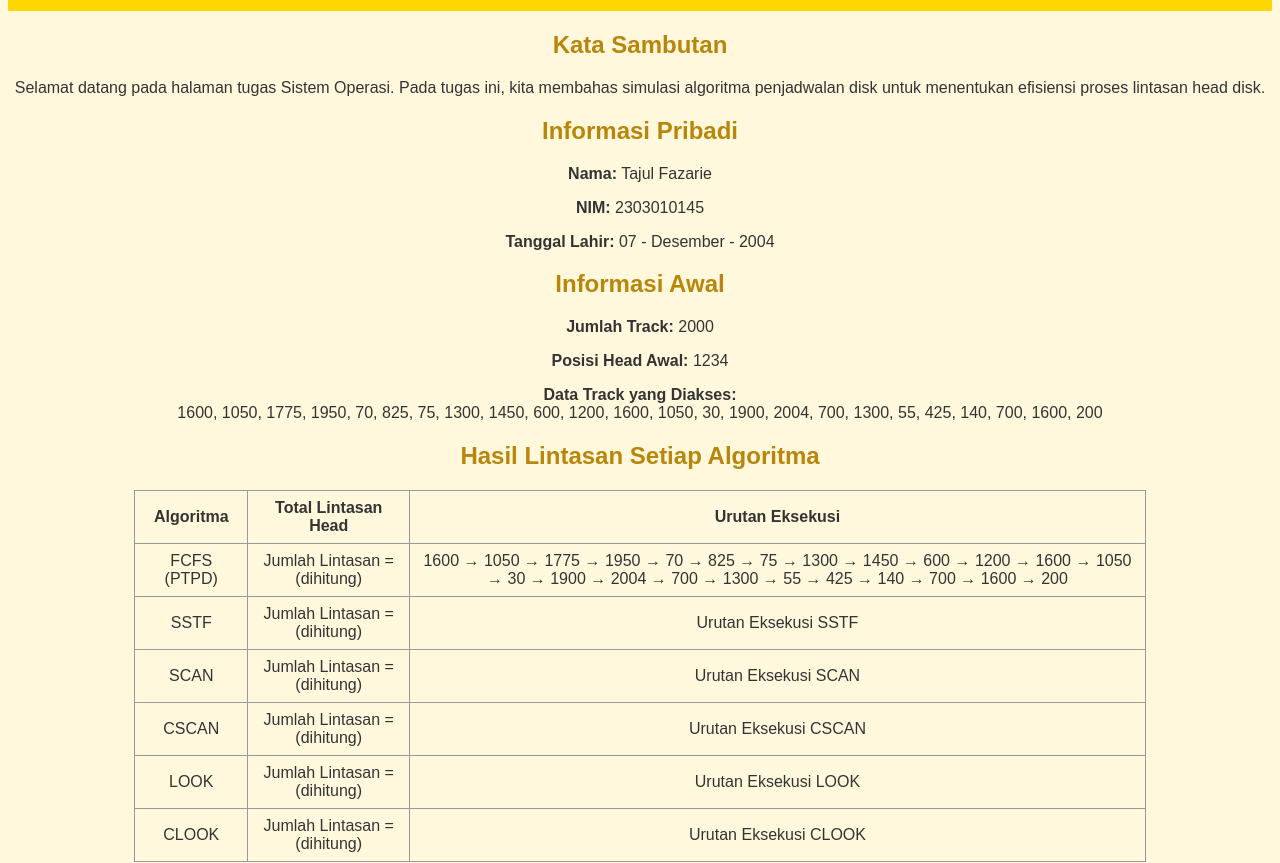
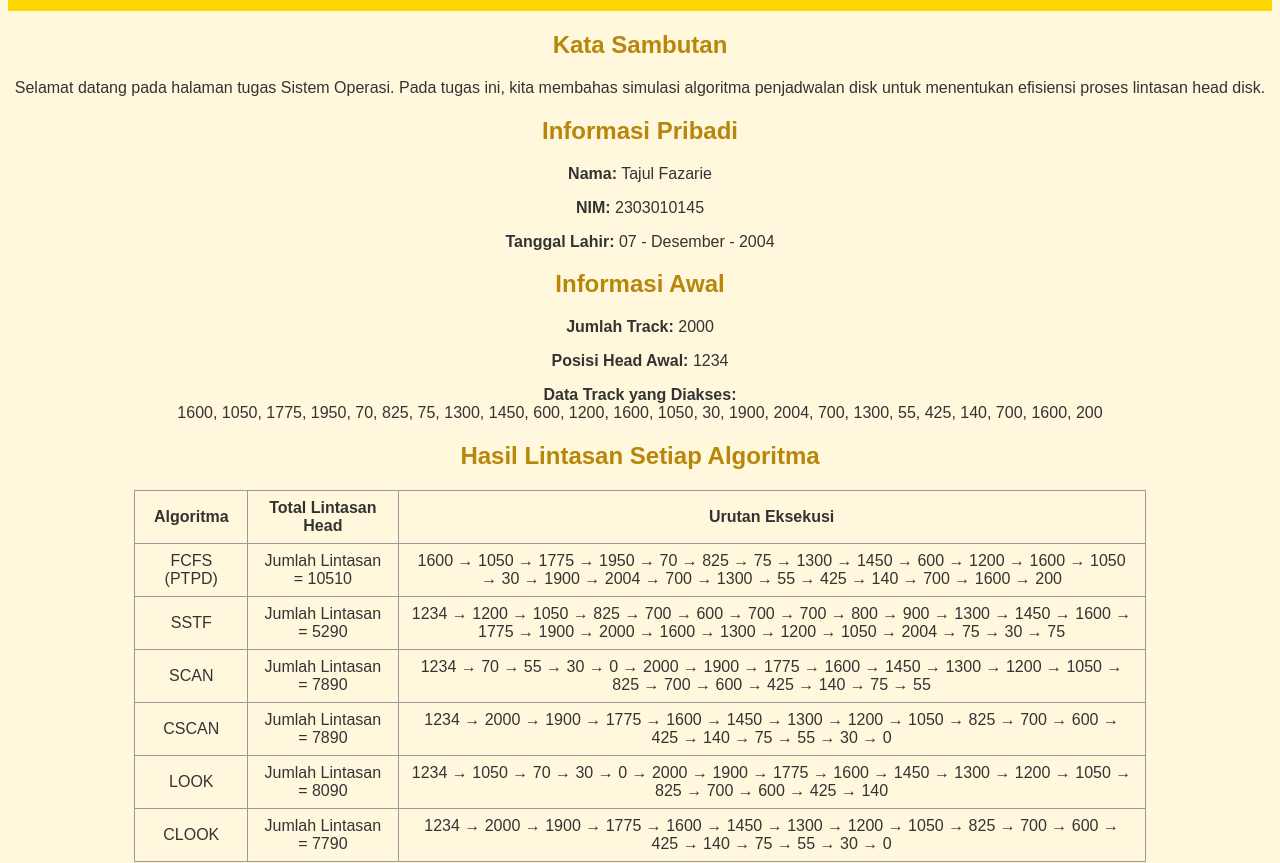
Before and after one commit to TajulFazarie/Tajul.github.io, a plain HTML site: page tugas1.html in a window 1280 px wide. Shown: the part 97-960 px from the top of the page. Drawn offline with Linux system fonts and the light colour scheme.

Commit message:
Update tugas1.html

```diff
--- a/tugas1.html
+++ b/tugas1.html
@@ -41,33 +41,33 @@
             </tr>
             <tr>
                 <td>FCFS (PTPD)</td>
-                <td>Jumlah Lintasan = (dihitung)</td>
+                <td>Jumlah Lintasan = 10510</td>
                 <td>1600 → 1050 → 1775 → 1950 → 70 → 825 → 75 → 1300 → 1450 → 600 → 1200 → 1600 → 1050 → 30 → 1900 → 2004 → 700 → 1300 → 55 → 425 → 140 → 700 → 1600 → 200</td>
             </tr>
             <tr>
                 <td>SSTF</td>
-                <td>Jumlah Lintasan = (dihitung)</td>
-                <td>Urutan Eksekusi SSTF</td>
+                <td>Jumlah Lintasan = 5290</td>
+                <td>1234 → 1200 → 1050 → 825 → 700 → 600 → 700 → 700 → 800 → 900 → 1300 → 1450 → 1600 → 1775 → 1900 → 2000 → 1600 → 1300 → 1200 → 1050 → 2004 → 75 → 30 → 75</td>
             </tr>
             <tr>
                 <td>SCAN</td>
-                <td>Jumlah Lintasan = (dihitung)</td>
-                <td>Urutan Eksekusi SCAN</td>
+                <td>Jumlah Lintasan = 7890</td>
+                <td>1234 → 70 → 55 → 30 → 0 → 2000 → 1900 → 1775 → 1600 → 1450 → 1300 → 1200 → 1050 → 825 → 700 → 600 → 425 → 140 → 75 → 55</td>
             </tr>
             <tr>
                 <td>CSCAN</td>
-                <td>Jumlah Lintasan = (dihitung)</td>
-                <td>Urutan Eksekusi CSCAN</td>
+                <td>Jumlah Lintasan = 7890</td>
+                <td>1234 → 2000 → 1900 → 1775 → 1600 → 1450 → 1300 → 1200 → 1050 → 825 → 700 → 600 → 425 → 140 → 75 → 55 → 30 → 0</td>
             </tr>
             <tr>
                 <td>LOOK</td>
-                <td>Jumlah Lintasan = (dihitung)</td>
-                <td>Urutan Eksekusi LOOK</td>
+                <td>Jumlah Lintasan = 8090</td>
+                <td>1234 → 1050 → 70 → 30 → 0 → 2000 → 1900 → 1775 → 1600 → 1450 → 1300 → 1200 → 1050 → 825 → 700 → 600 → 425 → 140</td>
             </tr>
             <tr>
                 <td>CLOOK</td>
-                <td>Jumlah Lintasan = (dihitung)</td>
-                <td>Urutan Eksekusi CLOOK</td>
+                <td>Jumlah Lintasan = 7790</td>
+                <td>1234 → 2000 → 1900 → 1775 → 1600 → 1450 → 1300 → 1200 → 1050 → 825 → 700 → 600 → 425 → 140 → 75 → 55 → 30 → 0</td>
             </tr>
         </table>
 
```
